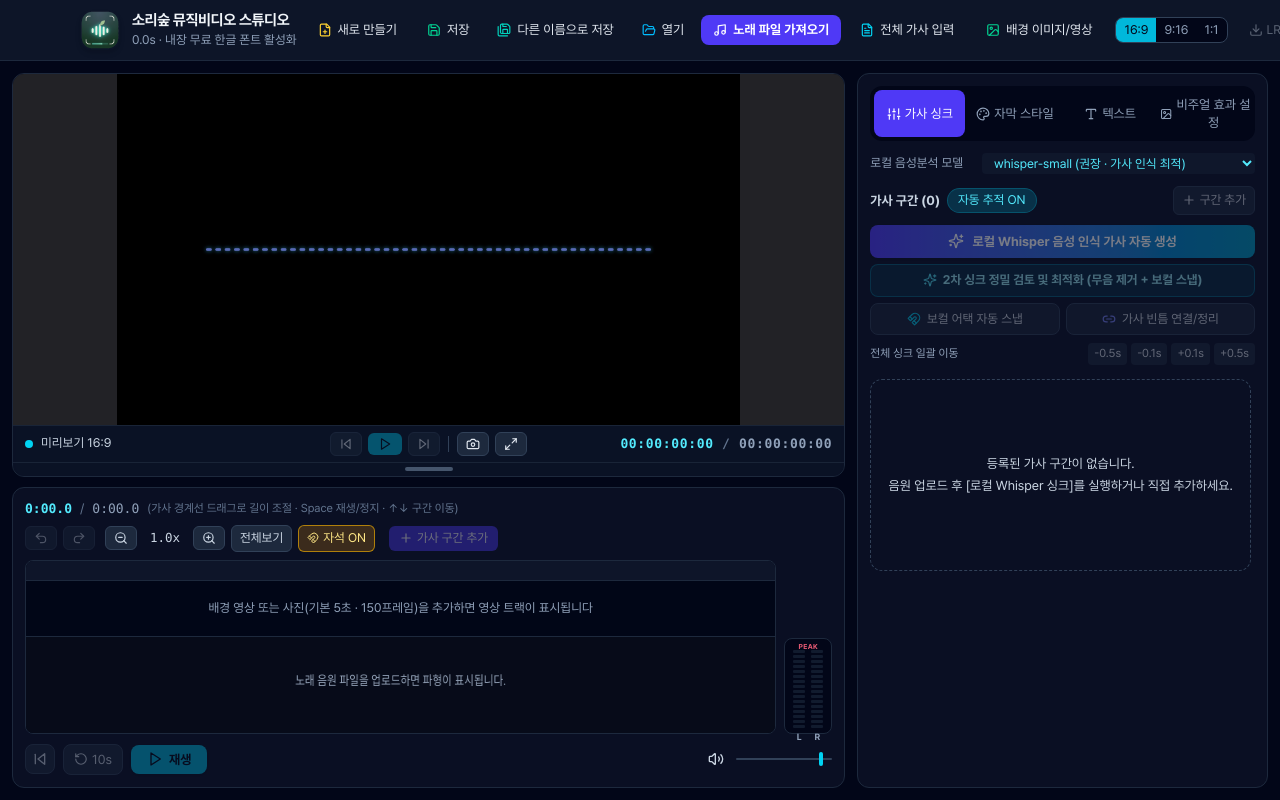
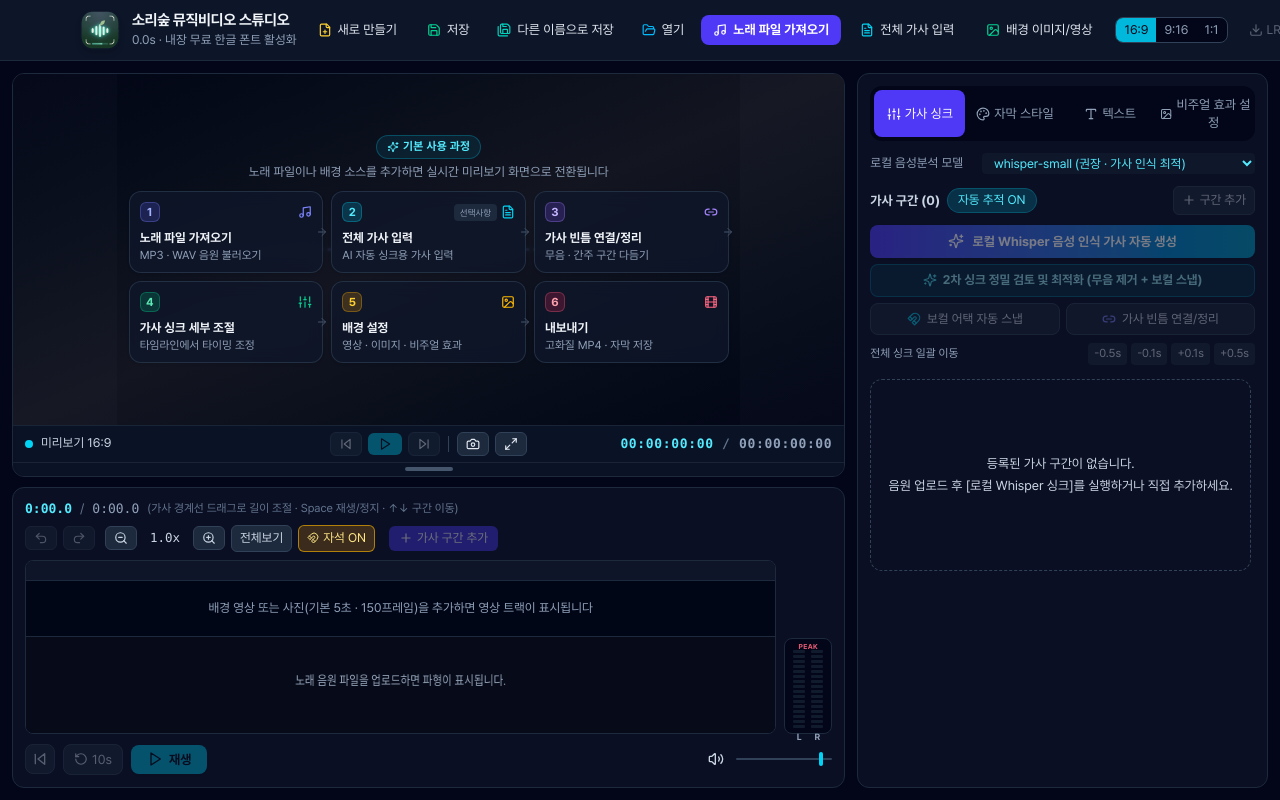
Before and after one commit to creatorjosephkr/sorisoop-studio, a React (Vite) app: page / in a window 1280 px wide. Built offline with nearby package versions, Linux system fonts and the light colour scheme; a web font is replaced by a local one.

Commit message:
feat: add 6-step quick start guide overlay in empty preview stage

```diff
--- a/src/components/PreviewStage.tsx
+++ b/src/components/PreviewStage.tsx
@@ -1,13 +1,21 @@
 import React, { useCallback, useEffect, useRef, useState } from 'react';
 import {
+  ArrowRight,
   Camera,
+  FileText,
+  Film,
   FolderOpen,
+  Image as ImageIcon,
+  Link2,
   Maximize2,
   Minimize2,
+  Music,
   Pause,
   Play,
   SkipBack,
   SkipForward,
+  Sliders,
+  Sparkles,
   X,
 } from 'lucide-react';
 import {
@@ -59,6 +67,58 @@ const ASPECT_DIMENSIONS: Record<AspectRatio, { w: number; h: number }> = {
   '9:16': { w: 720, h: 1280 },
   '1:1': { w: 900, h: 900 },
 };
+
+const QUICK_START_STEPS = [
+  {
+    step: 1,
+    title: '노래 파일 가져오기',
+    desc: 'MP3 · WAV 음원 불러오기',
+    Icon: Music,
+    badgeClass: 'bg-indigo-500/20 text-indigo-300 border-indigo-400/30',
+    iconClass: 'text-indigo-400',
+  },
+  {
+    step: 2,
+    title: '전체 가사 입력',
+    optional: true,
+    desc: 'AI 자동 싱크용 가사 입력',
+    Icon: FileText,
+    badgeClass: 'bg-cyan-500/20 text-cyan-300 border-cyan-400/30',
+    iconClass: 'text-cyan-400',
+  },
+  {
+    step: 3,
+    title: '가사 빈틈 연결/정리',
+    desc: '무음 · 간주 구간 다듬기',
+    Icon: Link2,
+    badgeClass: 'bg-violet-500/20 text-violet-300 border-violet-400/30',
+    iconClass: 'text-violet-400',
+  },
+  {
+    step: 4,
+    title: '가사 싱크 세부 조절',
+    desc: '타임라인에서 타이밍 조정',
+    Icon: Sliders,
+    badgeClass: 'bg-emerald-500/20 text-emerald-300 border-emerald-400/30',
+    iconClass: 'text-emerald-400',
+  },
+  {
+    step: 5,
+    title: '배경 설정',
+    desc: '영상 · 이미지 · 비주얼 효과',
+    Icon: ImageIcon,
+    badgeClass: 'bg-amber-500/20 text-amber-300 border-amber-400/30',
+    iconClass: 'text-amber-400',
+  },
+  {
+    step: 6,
+    title: '내보내기',
+    desc: '고화질 MP4 · 자막 저장',
+    Icon: Film,
+    badgeClass: 'bg-rose-500/20 text-rose-300 border-rose-400/30',
+    iconClass: 'text-rose-400',
+  },
+] as const;
 
 export const PreviewStage: React.FC<PreviewStageProps> = ({
   aspectRatio,
@@ -309,6 +369,12 @@ export const PreviewStage: React.FC<PreviewStageProps> = ({
   }, [aspectRatio, currentTime, duration, segments, preset, background, videoClips, textLayers, visualEffects, spectrumBins, waveformSamples, mediaVersion]);
 
   const totalDuration = Math.max(duration, ...videoClips.map((c) => c.timelineEnd), 0);
+  const hasAnySource =
+    duration > 0 ||
+    segments.length > 0 ||
+    background !== null ||
+    videoClips.length > 0 ||
+    textLayers.length > 0;
 
   return (
     <div
@@ -325,6 +391,60 @@ export const PreviewStage: React.FC<PreviewStageProps> = ({
         {isFullscreenPreview && (
           <div className="pointer-events-none absolute top-2 left-2.5 z-10 select-none rounded bg-black/45 px-2 py-0.5 text-[10px] text-slate-300/80">
             전체화면 종료: ~ / ESC
+          </div>
+        )}
+        {!hasAnySource && (
+          <div className="pointer-events-none absolute inset-0 z-10 flex items-center justify-center overflow-y-auto bg-gradient-to-br from-slate-950/90 via-[#151824]/90 to-slate-950/90 p-3">
+            <div className="w-full max-w-[600px] space-y-2.5">
+              <div className="flex flex-col items-center text-center">
+                <span className="inline-flex items-center gap-1 rounded-full border border-cyan-500/30 bg-cyan-500/10 px-2.5 py-0.5 text-[10px] font-semibold tracking-wide text-cyan-300">
+                  <Sparkles className="h-3 w-3" />
+                  기본 사용 과정
+                </span>
+                <p className="mt-1 text-[11px] text-slate-400">
+                  노래 파일이나 배경 소스를 추가하면 실시간 미리보기 화면으로 전환됩니다
+                </p>
+              </div>
+
+              <div className="grid grid-cols-2 gap-2 sm:grid-cols-3">
+                {QUICK_START_STEPS.map((item) => {
+                  const Icon = item.Icon;
+                  return (
+                    <div
+                      key={item.step}
+                      className="relative flex flex-col justify-between rounded-xl border border-slate-700/60 bg-slate-900/75 p-2.5 shadow-sm backdrop-blur-sm"
+                    >
+                      <div className="flex items-center justify-between gap-1.5">
+                        <span
+                          className={`inline-flex h-5 w-5 items-center justify-center rounded-md border text-[10px] font-bold ${item.badgeClass}`}
+                        >
+                          {item.step}
+                        </span>
+                        <div className="flex items-center gap-1">
+                          {'optional' in item && item.optional && (
+                            <span className="rounded bg-slate-800 px-1.5 py-0.5 text-[9px] text-slate-400">
+                              선택사항
+                            </span>
+                          )}
+                          <Icon className={`h-3.5 w-3.5 ${item.iconClass}`} />
+                        </div>
+                      </div>
+                      <div className="mt-2">
+                        <p className="text-[11px] font-semibold leading-tight text-slate-100">
+                          {item.title}
+                        </p>
+                        <p className="mt-0.5 text-[10px] leading-tight text-slate-400">
+                          {item.desc}
+                        </p>
+                      </div>
+                      {item.step < 6 && (
+                        <ArrowRight className="pointer-events-none absolute -right-1.5 top-1/2 hidden h-3 w-3 -translate-y-1/2 text-slate-600 sm:block" />
+                      )}
+                    </div>
+                  );
+                })}
+              </div>
+            </div>
           </div>
         )}
         <canvas
```
